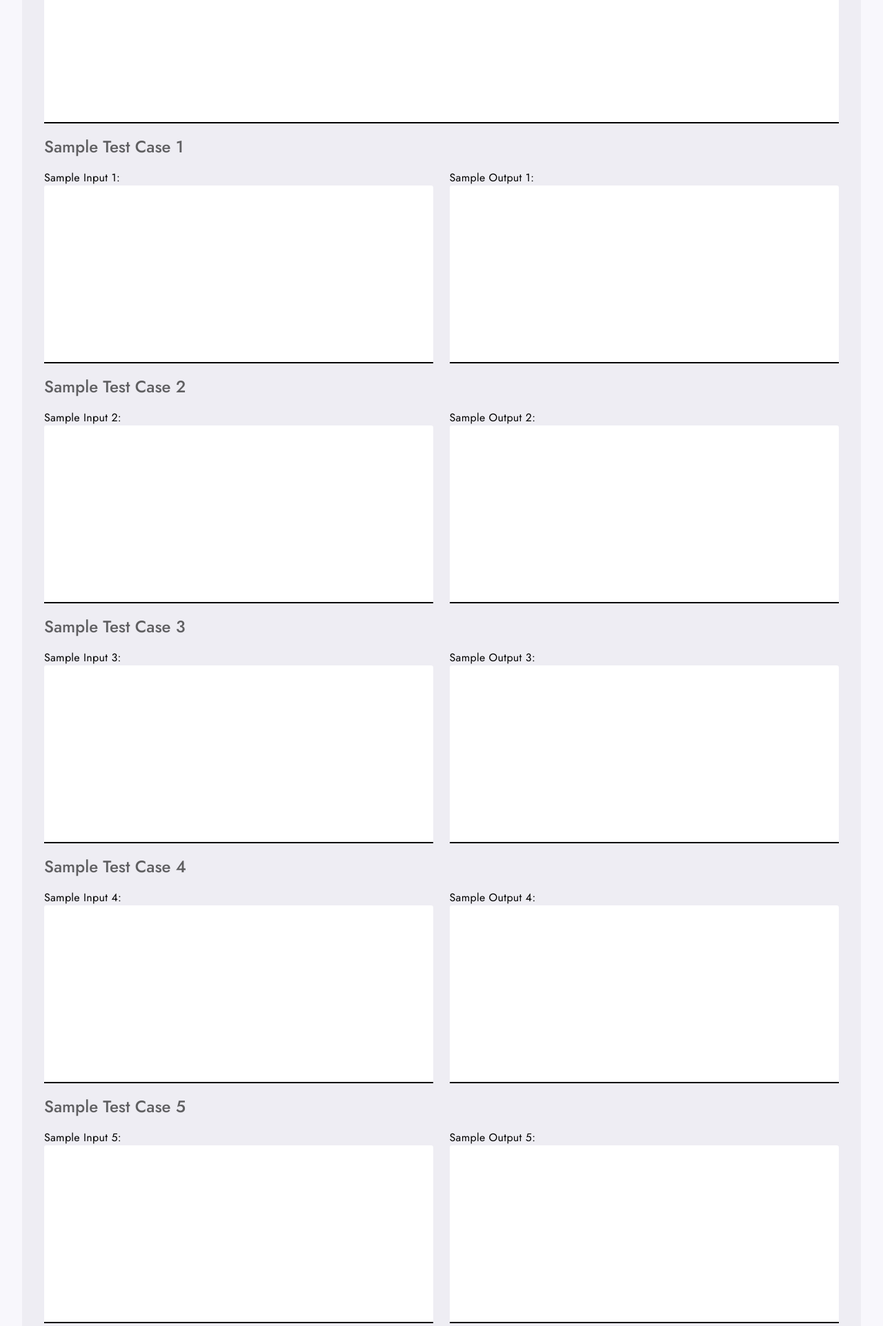
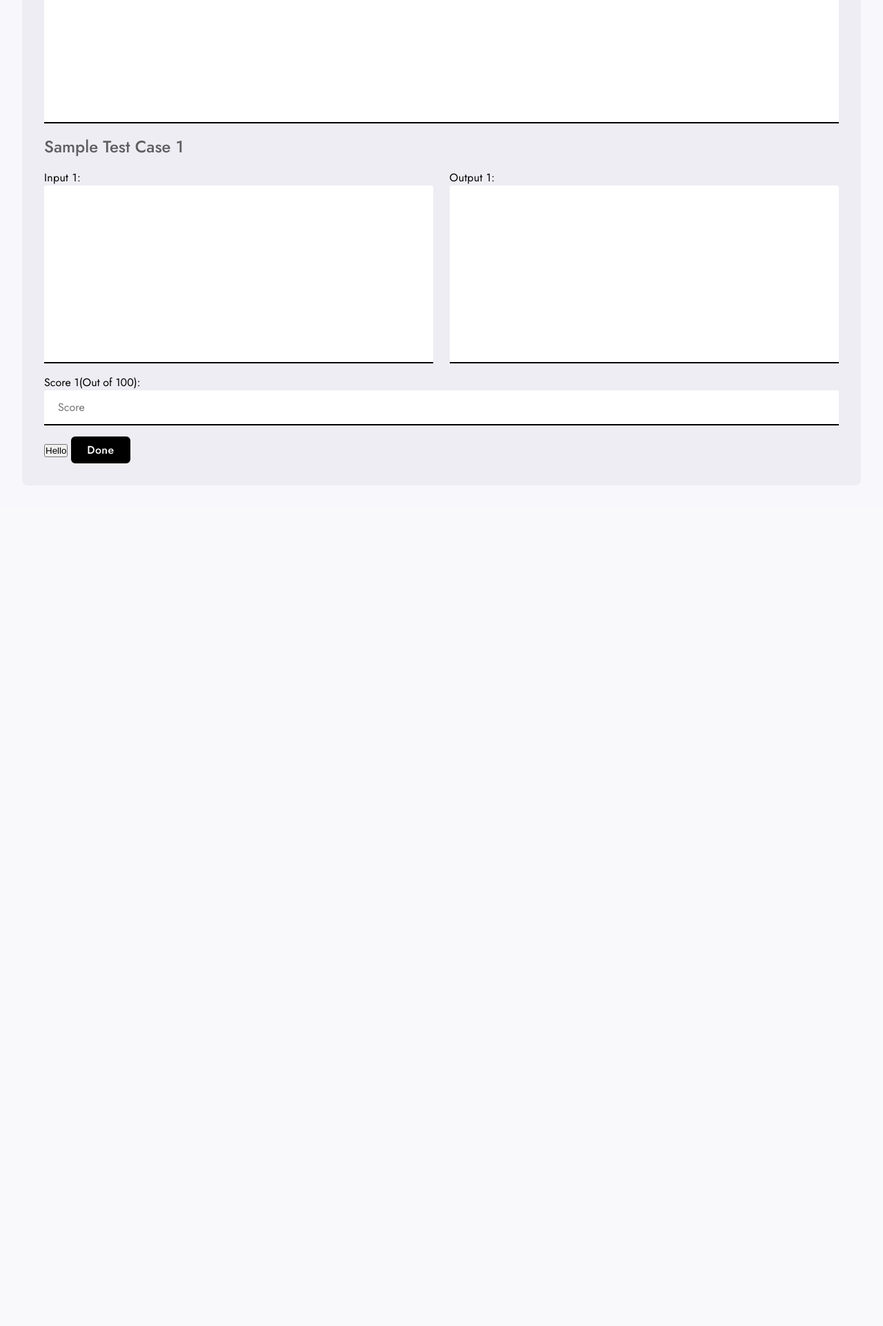
Before and after one commit to aritra1999/Assignments, a Django app: template templates/dashboard/questionCreate.html in a window 1280 px wide. Shown: the part 1148-3071 px from the top of the page at 69% size. After the commit the page ends 1820 px from the top, so only its background shows below. Run offline with Django 3.2, Linux system fonts and the light colour scheme; the template is opened without the code that fills it, so the values that code supplies are empty.

Commit message:
Update questionCreate.html

```diff
--- a/templates/dashboard/questionCreate.html
+++ b/templates/dashboard/questionCreate.html
@@ -49,61 +49,23 @@
                                 <textarea aria-required="true" name="outputFormat" rows="10" cols="50" class="assignmentInfo" required></textarea>
                             </label>
                         </div>
-                        <div class="questionCreateFormElem">
+                        <div id="inputOutputFieldCont">
+                            <div class="questionCreateFormElem" id="inputOutputField">
                             <h2 class="sampleText">Sample Test Case 1</h2>
                                 <div class="sample">
-                                <label class="assignmentInfo sample" for="questionName">Sample Input 1:
+                                    <label class="assignmentInfo sampleTest" for="questionName">Input 1:
                                         <textarea aria-required="true" name="input1" rows="10" cols="50" class="assignmentInfo" required></textarea>
                                     </label>
-                                <label class="assignmentInfo sample" for="questionName">Sample Output 1:
+                                    <label class="assignmentInfo sampleTest" for="questionName">Output 1:
                                         <textarea aria-required="true" name="output1" rows="10" cols="50" class="assignmentInfo" required></textarea>
                                     </label>
                                 </div>
-                        </div>
-                        <div class="questionCreateFormElem">
-                            <h2 class="sampleText">Sample Test Case 2</h2>
-                            <div class="sample">
-                                <label class="assignmentInfo sample" for="questionName">Sample Input 2:
-                                    <textarea aria-required="true" name="input2" rows="10" cols="50" class="assignmentInfo" required></textarea>
-                                </label>
-                                <label class="assignmentInfo sample" for="questionName">Sample Output 2:
-                                    <textarea aria-required="true" name="output2" rows="10" cols="50" class="assignmentInfo" required></textarea>
+                                <label class="score" for="score">Score 1(Out of 100):
+                                    <input type="number" class="score" placeholder="Score" required name="score">
                                 </label>
                             </div>
                         </div>
-                        <div class="questionCreateFormElem">
-                            <h2 class="sampleText">Sample Test Case 3</h2>
-                            <div class="sample">
-                                <label class="assignmentInfo sample" for="questionName">Sample Input 3:
-                                    <textarea aria-required="true" name="input3" rows="10" cols="50" class="assignmentInfo" required></textarea>
-                                </label>
-                                <label class="assignmentInfo sample" for="questionName">Sample Output 3:
-                                    <textarea aria-required="true" name="output3" rows="10" cols="50" class="assignmentInfo" required></textarea>
-                                </label>
-                            </div>
-                        </div>
-                        <div class="questionCreateFormElem">
-                            <h2 class="sampleText">Sample Test Case 4</h2>
-                            <div class="sample">
-                                <label class="assignmentInfo sample" for="questionName">Sample Input 4:
-                                    <textarea aria-required="true" name="input4" rows="10" cols="50" class="assignmentInfo" required></textarea>
-                                </label>
-                                <label class="assignmentInfo sample" for="questionName">Sample Output 4:
-                                    <textarea aria-required="true" name="output4" rows="10" cols="50" class="assignmentInfo" required></textarea>
-                                </label>
-                            </div>
-                        </div>
-                        <div class="questionCreateFormElem">
-                            <h2 class="sampleText">Sample Test Case 5</h2>
-                            <div class="sample">
-                                <label class="assignmentInfo sample" for="questionName">Sample Input 5:
-                                    <textarea aria-required="true" name="input5" rows="10" cols="50" class="assignmentInfo" required></textarea>
-                                </label>
-                                <label class="assignmentInfo sample" for="questionName">Sample Output 5:
-                                    <textarea aria-required="true" name="output5" rows="10" cols="50" class="assignmentInfo" required></textarea>
-                                </label>
-                            </div>
-                        </div>
+                        <button type="button" id="addTC" class="addTC" onclick="AddIO()">Hello</button>
                         <button type="submit" class="createAssignment">Done</button>
                     </form>
                 </div>
@@ -112,7 +74,9 @@
     </div>
 {% endblock content %}
 {% block extraFoot %}
+    <script>let testCaseNumber = 2</script>
     <script src="{% static 'js/colorChanger.js' %}"></script>
     <script src="{% static 'js/navPop.js' %}"></script>
     <script src="{% static 'js/assignments.js' %}"></script>
+    <script src="https://code.jquery.com/jquery-3.6.0.min.js" integrity="sha256-/xUj+3OJU5yExlq6GSYGSHk7tPXikynS7ogEvDej/m4=" crossorigin="anonymous"></script>
 {% endblock extraFoot %}
```
Lines whose indentation alone changed are shown as unchanged.
